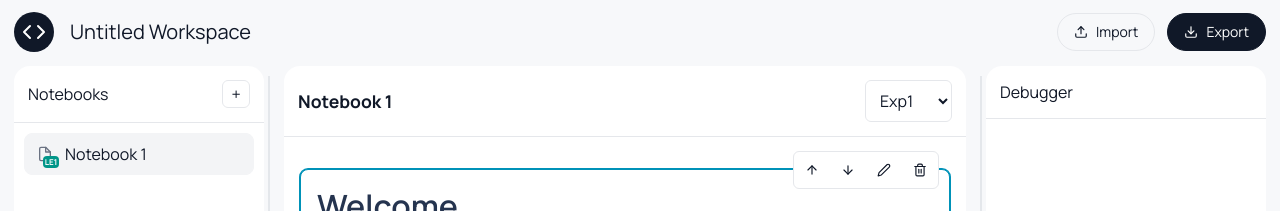
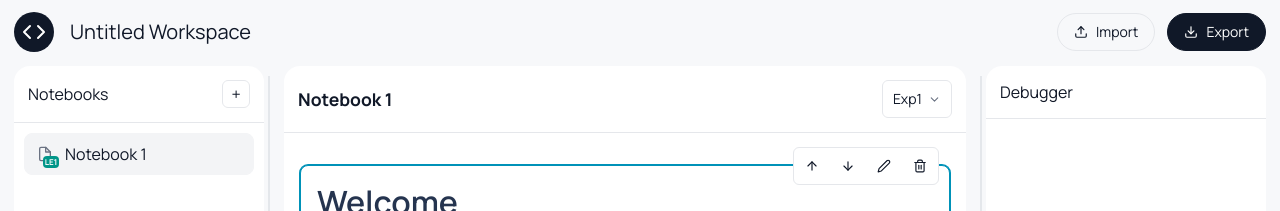
Before and after one commit to uandersonricardo/projeto-plp, a React (Vite) app in the folder gui/: page / in a window 1280 px wide. Shown: the top 211 px of the page. Built offline with nearby package versions, Linux system fonts and the light colour scheme.

Commit message:
feat: feature flag for scope by notebook

```diff
--- /dev/null
+++ b/gui/src/components/notebook/InsertBoundary.tsx
@@ -0,0 +1,32 @@
+interface InsertBoundaryProps {
+  index: number;
+  locked: boolean;
+  onInsertCode: (index: number) => void;
+  onInsertMarkdown: (index: number) => void;
+}
+
+export function InsertBoundary({ index, locked, onInsertCode, onInsertMarkdown }: InsertBoundaryProps) {
+  return (
+    <div className="group relative h-2 flex items-center justify-center z-10">
+      <div className="absolute inset-x-0 border-t border-transparent transition-colors group-hover:border-gray-200 group-focus-within:border-gray-200" />
+      <div className="relative flex gap-[10px] justify-center opacity-0 pointer-events-none translate-y-[2px] transition-[opacity,transform] duration-[120ms] ease-[ease] group-hover:opacity-100 group-hover:pointer-events-auto group-hover:translate-y-0 group-focus-within:opacity-100 group-focus-within:pointer-events-auto group-focus-within:translate-y-0">
+        <button
+          type="button"
+          className="text-sm border border-gray-200 bg-white text-gray-900 rounded-full px-4 py-1.5 cursor-pointer font-medium hover:bg-gray-100 disabled:opacity-55 disabled:cursor-not-allowed"
+          disabled={locked}
+          onClick={() => onInsertCode(index)}
+        >
+          + Code
+        </button>
+        <button
+          type="button"
+          className="text-sm border border-gray-200 bg-white text-gray-900 rounded-full px-4 py-1.5 cursor-pointer font-medium hover:bg-gray-100 disabled:opacity-55 disabled:cursor-not-allowed"
+          disabled={locked}
+          onClick={() => onInsertMarkdown(index)}
+        >
+          + Text
+        </button>
+      </div>
+    </div>
+  );
+}
--- /dev/null
+++ b/gui/src/components/notebook/NotebookSettingsMenu.tsx
@@ -0,0 +1,71 @@
+import { Menu } from "@base-ui/react/menu";
+import { FiCheck, FiChevronDown } from "react-icons/fi";
+
+import type { NotebookLanguage } from "../../config/languages";
+
+export interface NotebookSettingsMenuProps {
+  availableLanguages: NotebookLanguage[];
+  currentLanguageName: string;
+  notebookScopeEnabled: boolean;
+  supportsNotebookScope: boolean;
+  locked: boolean;
+  onChangeLanguage: (name: string) => void;
+  onToggleScope: () => void;
+}
+
+export function NotebookSettingsMenu({
+  availableLanguages,
+  currentLanguageName,
+  notebookScopeEnabled,
+  supportsNotebookScope,
+  locked,
+  onChangeLanguage,
+  onToggleScope,
+}: NotebookSettingsMenuProps) {
+  return (
+    <Menu.Root>
+      <Menu.Trigger
+        disabled={locked}
+        className="flex items-center gap-1.5 border border-gray-200 rounded-md py-2 px-[10px] text-sm text-gray-900 hover:bg-gray-100 focus:outline-0 disabled:opacity-55 disabled:cursor-not-allowed cursor-pointer shrink-0"
+        aria-label="Notebook settings"
+      >
+        {currentLanguageName}
+        <FiChevronDown size={13} className="text-gray-500" />
+      </Menu.Trigger>
+      <Menu.Portal>
+        <Menu.Positioner side="bottom" align="end" sideOffset={6} className="z-50">
+          <Menu.Popup className="bg-white rounded-xl shadow-lg border border-gray-100 py-1 min-w-[200px] outline-none data-[open]:opacity-100 data-[closed]:opacity-0 data-[starting-style]:opacity-0 transition-opacity duration-150">
+            <div className="px-3 py-1 text-[11px] font-medium text-gray-400 uppercase tracking-wide">Language</div>
+            {availableLanguages.map((lang) => (
+              <Menu.Item
+                key={lang.name}
+                className="flex items-center gap-2 px-3 py-2 text-sm text-gray-700 hover:bg-gray-100 cursor-pointer outline-none"
+                onClick={() => onChangeLanguage(lang.name)}
+              >
+                <span className="w-4 flex items-center justify-center">
+                  {lang.name === currentLanguageName && <FiCheck size={13} />}
+                </span>
+                {lang.name}
+              </Menu.Item>
+            ))}
+            <Menu.Separator className="my-1 border-t border-gray-100" />
+            <Menu.Item
+              className={`flex items-center gap-2 px-3 py-2 text-sm outline-none ${
+                supportsNotebookScope
+                  ? "text-gray-700 hover:bg-gray-100 cursor-pointer"
+                  : "text-gray-300 cursor-not-allowed"
+              }`}
+              disabled={!supportsNotebookScope}
+              onClick={() => supportsNotebookScope && onToggleScope()}
+            >
+              <span className="w-4 flex items-center justify-center">
+                {notebookScopeEnabled && supportsNotebookScope && <FiCheck size={13} />}
+              </span>
+              Enable scope by notebook (experimental)
+            </Menu.Item>
+          </Menu.Popup>
+        </Menu.Positioner>
+      </Menu.Portal>
+    </Menu.Root>
+  );
+}
--- a/gui/src/components/notebook/NotebookView.tsx
+++ b/gui/src/components/notebook/NotebookView.tsx
@@ -3,6 +3,8 @@ import { useNotebook } from "../../hooks/useNotebook";
 import { useWorkspace } from "../../hooks/useWorkspace";
 import type { ID } from "../../models/types/id";
 import { CellView } from "../cell/CellView";
+import { NotebookSettingsMenu } from "./NotebookSettingsMenu";
+import { InsertBoundary } from "./InsertBoundary";
 
 interface NotebookViewProps {
   notebookId: ID;
@@ -18,11 +20,14 @@ export function NotebookView({ notebookId }: NotebookViewProps) {
     runtimeStatusMessage,
     rename,
     changeLanguage,
+    setNotebookScope,
     insertCodeCell,
     insertMarkdownCell,
   } = useNotebook(notebookId);
 
   const locked = isPreparingLanguage;
+  const currentLanguage = availableLanguages.find((l) => l.name === notebook.language.name);
+  const supportsNotebookScope = currentLanguage?.scopeMode === "notebook";
 
   return (
     <main className="bg-white rounded-2xl h-full flex flex-col overflow-hidden">
@@ -34,21 +39,15 @@ export function NotebookView({ notebookId }: NotebookViewProps) {
           aria-label="Notebook name"
           disabled={locked}
         />
-        <div className="flex gap-2">
-          <select
-            className="border border-gray-200 bg-transparent text-gray-900 rounded-md py-2 px-[10px] focus:outline-0 focus:bg-gray-100 disabled:opacity-55 disabled:cursor-not-allowed"
-            value={notebook.language.name}
-            onChange={(e) => changeLanguage(e.target.value)}
-            aria-label="Notebook language"
-            disabled={locked}
-          >
-            {availableLanguages.map((lang) => (
-              <option key={lang.name} value={lang.name}>
-                {lang.version ? `${lang.name} (${lang.version})` : lang.name}
-              </option>
-            ))}
-          </select>
-        </div>
+        <NotebookSettingsMenu
+          availableLanguages={availableLanguages}
+          currentLanguageName={notebook.language.name}
+          notebookScopeEnabled={notebook.notebookScopeEnabled}
+          supportsNotebookScope={supportsNotebookScope}
+          locked={locked}
+          onChangeLanguage={changeLanguage}
+          onToggleScope={() => setNotebookScope(!notebook.notebookScopeEnabled)}
+        />
       </header>
 
       {locked ? (
@@ -91,36 +90,3 @@ export function NotebookView({ notebookId }: NotebookViewProps) {
     </main>
   );
 }
-
-interface InsertBoundaryProps {
-  index: number;
-  locked: boolean;
-  onInsertCode: (index: number) => void;
-  onInsertMarkdown: (index: number) => void;
-}
-
-function InsertBoundary({ index, locked, onInsertCode, onInsertMarkdown }: InsertBoundaryProps) {
-  return (
-    <div className="group relative h-2 flex items-center justify-center z-10">
-      <div className="absolute inset-x-0 border-t border-transparent transition-colors group-hover:border-gray-200 group-focus-within:border-gray-200" />
-      <div className="relative flex gap-[10px] justify-center opacity-0 pointer-events-none translate-y-[2px] transition-[opacity,transform] duration-[120ms] ease-[ease] group-hover:opacity-100 group-hover:pointer-events-auto group-hover:translate-y-0 group-focus-within:opacity-100 group-focus-within:pointer-events-auto group-focus-within:translate-y-0">
-        <button
-          type="button"
-          className="text-sm border border-gray-200 bg-white text-gray-900 rounded-full px-4 py-1.5 cursor-pointer font-medium hover:bg-gray-100 disabled:opacity-55 disabled:cursor-not-allowed"
-          disabled={locked}
-          onClick={() => onInsertCode(index)}
-        >
-          + Code
-        </button>
-        <button
-          type="button"
-          className="text-sm border border-gray-200 bg-white text-gray-900 rounded-full px-4 py-1.5 cursor-pointer font-medium hover:bg-gray-100 disabled:opacity-55 disabled:cursor-not-allowed"
-          disabled={locked}
-          onClick={() => onInsertMarkdown(index)}
-        >
-          + Text
-        </button>
-      </div>
-    </div>
-  );
-}
--- a/gui/src/hooks/useCell.ts
+++ b/gui/src/hooks/useCell.ts
@@ -40,8 +40,8 @@ export function useCell(notebookId: ID, cellId: ID) {
       if (!(cell instanceof CodeCell)) return;
 
       const language = notebook.language as NotebookLanguage;
-      const sourceCode =
-        language.scopeMode === "notebook" ? buildNotebookScopeCode(notebook.cells, cellId) : cell.content;
+      const useNotebookScope = notebook.notebookScopeEnabled && language.scopeMode === "notebook";
+      const sourceCode = useNotebookScope ? buildNotebookScopeCode(notebook.cells, cellId) : cell.content;
 
       console.log(sourceCode);
 
--- a/gui/src/hooks/useNotebook.ts
+++ b/gui/src/hooks/useNotebook.ts
@@ -21,6 +21,7 @@ export function useNotebook(notebookId: ID) {
 
   const renameNotebook = store((state) => state.renameNotebook);
   const setNotebookLanguage = store((state) => state.setNotebookLanguage);
+  const setNotebookScope = store((state) => state.setNotebookScope);
   const insertCodeCell = store((state) => state.insertCodeCell);
   const insertMarkdownCell = store((state) => state.insertMarkdownCell);
   const selectCell = store((state) => state.selectCell);
@@ -50,6 +51,7 @@ export function useNotebook(notebookId: ID) {
     selectedCellId,
     rename: (name: string) => renameNotebook(notebookId, name),
     changeLanguage: (languageName: string) => changeLanguage(languageName),
+    setNotebookScope: (enabled: boolean) => setNotebookScope(notebookId, enabled),
     insertCodeCell: (index: number) => insertCodeCell(notebookId, index),
     insertMarkdownCell: (index: number) => insertMarkdownCell(notebookId, index),
     selectCell: (cellId: ID) => selectCell(notebookId, cellId),
--- a/gui/src/lib/io.ts
+++ b/gui/src/lib/io.ts
@@ -21,6 +21,7 @@ interface SerializedNotebook {
   id: string;
   name: string;
   languageName: string;
+  notebookScopeEnabled: boolean;
   cells: SerializedCell[];
   createdAt: string;
   updatedAt: string;
@@ -46,6 +47,7 @@ export function exportWorkspace(workspace: Workspace): void {
       id: nb.id,
       name: nb.name,
       languageName: nb.language.name,
+      notebookScopeEnabled: nb.notebookScopeEnabled,
       createdAt: nb.createdAt.toISOString(),
       updatedAt: nb.updatedAt.toISOString(),
       cells: nb.cells.map((cell) => {
@@ -107,7 +109,15 @@ export function readWorkspaceFile(file: File, availableLanguages: NotebookLangua
             return new MarkdownCell(sc.content, sc.id as ID, new Date(sc.createdAt), new Date(sc.updatedAt), false);
           });
 
-          return new Notebook(nb.name, language, cells, nb.id as ID, new Date(nb.createdAt), new Date(nb.updatedAt));
+          return new Notebook(
+            nb.name,
+            language,
+            cells,
+            nb.id as ID,
+            new Date(nb.createdAt),
+            new Date(nb.updatedAt),
+            nb.notebookScopeEnabled ?? false,
+          );
         });
 
         resolve(new Workspace(data.name, notebooks, data.id as ID, new Date(data.createdAt), new Date(data.updatedAt)));
--- a/gui/src/models/notebook/Notebook.ts
+++ b/gui/src/models/notebook/Notebook.ts
@@ -7,14 +7,24 @@ export class Notebook {
   name: string;
   language: Language;
   cells: Cell[];
+  notebookScopeEnabled: boolean;
   createdAt: Date;
   updatedAt: Date;
 
-  constructor(name: string, language: Language, cells?: Cell[], id?: ID, createdAt?: Date, updatedAt?: Date) {
+  constructor(
+    name: string,
+    language: Language,
+    cells?: Cell[],
+    id?: ID,
+    createdAt?: Date,
+    updatedAt?: Date,
+    notebookScopeEnabled?: boolean,
+  ) {
     this.id = id ?? createID();
     this.name = name;
     this.language = language;
     this.cells = cells ?? [];
+    this.notebookScopeEnabled = notebookScopeEnabled ?? false;
     this.createdAt = createdAt ?? new Date();
     this.updatedAt = updatedAt ?? new Date();
   }
@@ -64,10 +74,14 @@ export class Notebook {
   }
 
   rename(name: string) {
-    return new Notebook(name, this.language, this.cells, this.id, this.createdAt, new Date());
+    return new Notebook(name, this.language, this.cells, this.id, this.createdAt, new Date(), this.notebookScopeEnabled);
   }
 
   setLanguage(language: Language) {
-    return new Notebook(this.name, language, this.cells, this.id, this.createdAt, new Date());
+    return new Notebook(this.name, language, this.cells, this.id, this.createdAt, new Date(), this.notebookScopeEnabled);
+  }
+
+  setNotebookScope(enabled: boolean) {
+    return new Notebook(this.name, this.language, this.cells, this.id, this.createdAt, new Date(), enabled);
   }
 }
--- a/gui/src/stores/workspace-store.ts
+++ b/gui/src/stores/workspace-store.ts
@@ -29,6 +29,7 @@ export interface WorkspaceStore {
   // Notebook
   renameNotebook: (notebookId: ID, name: string) => void;
   setNotebookLanguage: (notebookId: ID, language: Language) => void;
+  setNotebookScope: (notebookId: ID, enabled: boolean) => void;
   selectCell: (notebookId: ID, cellId: ID) => void;
 
   // Cells
@@ -101,6 +102,14 @@ export function createWorkspaceStore(initialWorkspace: Workspace, availableLangu
         const notebook = state.workspace.getNotebook(notebookId);
         if (!notebook) return state;
         state.workspace.updateNotebook(notebookId, notebook.setLanguage(language));
+        return { workspace: clone(state.workspace) };
+      }),
+
+    setNotebookScope: (notebookId, enabled) =>
+      set((state) => {
+        const notebook = state.workspace.getNotebook(notebookId);
+        if (!notebook) return state;
+        state.workspace.updateNotebook(notebookId, notebook.setNotebookScope(enabled));
         return { workspace: clone(state.workspace) };
       }),
 
```
